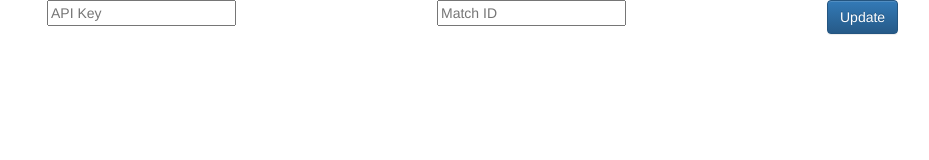
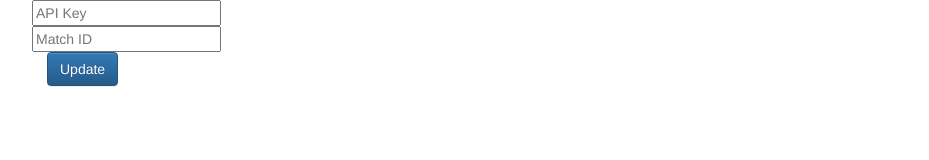
Before and after one commit to IamEld3st/osuacc, a plain HTML site: page index.html in a window 1280 px wide. Shown: the whole page, without its empty margins (23-952 px from the left). Drawn offline with nearby package versions, Linux system fonts and the light colour scheme.

Commit message:
More Changes

```diff
--- a/index.html
+++ b/index.html
@@ -21,11 +21,11 @@
 
     <div class="container">
       <div class="row">
-        <div class="col-md-4">
-        	<input type="text" name="apiKey" id="apiKey" placeholder="API Key">
+        <div class="col-md-4 input-group">
+        	<input class="form" type="text" name="apiKey" id="apiKey" placeholder="API Key">
         </div>
-        <div class="col-md-4">
-        	<input type="text" name="matchID" id="matchID" placeholder="Match ID">
+        <div class="col-md-4 input-group">
+        	<input class="form" type="text" name="matchID" id="matchID" placeholder="Match ID">
         </div>
         <div class="col-md-4">
         	<button class="btn btn-primary" id="btnUpdate">Update</button>
```
